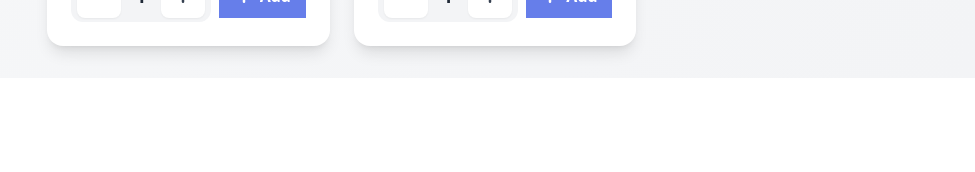
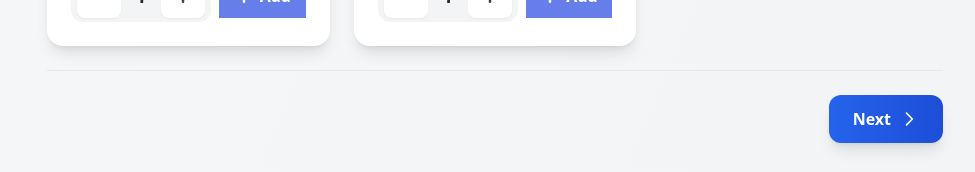
Before and after one commit to Azz3m90/kiosk-version--nextjs, a Next.js app: page / in a window 1280 px wide. Shown: the part 2810-2982 px from the top of the page, without its empty margins (305-1280 px from the left). Before the commit the page ends 2888 px from the top, so only its background shows below. Built offline with nearby package versions, Linux system fonts and the light colour scheme.

Commit message:
fix the height add next previous

```diff
--- a/components/sections/DrinksSection.tsx
+++ b/components/sections/DrinksSection.tsx
@@ -6,6 +6,7 @@ import { useFilters } from '@/hooks/useFilters';
 import { restaurantData } from '@/data/restaurant-data';
 import { MenuItem } from '@/components/ui/MenuItem';
 import { FilterBar } from '@/components/ui/FilterBar';
+import { NavigationButtons } from '@/components/ui/NavigationButtons';
 import type { DrinkItem } from '@/types';
 
 const drinkCategories = ['all', 'hot', 'cold', 'alcoholic'];
@@ -77,6 +78,9 @@ export function DrinksSection() {
           <p className="text-gray-500 dark:text-gray-400 text-xl">{t('no_items_found')}</p>
         </div>
       )}
+
+      {/* Navigation Buttons */}
+      <NavigationButtons currentStep="drinks" />
     </section>
   );
 }
--- a/components/sections/FoodSection.tsx
+++ b/components/sections/FoodSection.tsx
@@ -6,6 +6,7 @@ import { useFilters } from '@/hooks/useFilters';
 import { restaurantData } from '@/data/restaurant-data';
 import { MenuItem } from '@/components/ui/MenuItem';
 import { FilterBar } from '@/components/ui/FilterBar';
+import { NavigationButtons } from '@/components/ui/NavigationButtons';
 import type { FoodItem } from '@/types';
 
 const foodCategories = ['all', 'appetizers', 'mains', 'desserts'];
@@ -77,6 +78,9 @@ export function FoodSection() {
           <p className="text-gray-500 dark:text-gray-400 text-xl">{t('no_items_found')}</p>
         </div>
       )}
+
+      {/* Navigation Buttons */}
+      <NavigationButtons currentStep="food" showPrevious={false} />
     </section>
   );
 }
--- a/components/sections/PaymentSection.tsx
+++ b/components/sections/PaymentSection.tsx
@@ -4,6 +4,7 @@ import { useState } from 'react';
 import { useKiosk } from '@/context/KioskContext';
 import { useTranslation } from '@/hooks/useTranslation';
 import { validateCardNumber, validateCVV } from '@/lib/utils';
+import { NavigationButtons } from '@/components/ui/NavigationButtons';
 import { PaymentSuccessMessage } from './payment/PaymentSuccessMessage';
 import { PaymentMethodSelector } from './payment/PaymentMethodSelector';
 import { CardPaymentForm } from './payment/CardPaymentForm';
@@ -72,18 +73,20 @@ export function PaymentSection() {
   }
 
   return (
-    <section className="animate-fade-in">
+    <section className="flex flex-col h-[calc(100vh-180px)] bg-gradient-to-br from-gray-50 to-gray-100 dark:from-gray-900 dark:to-gray-800 rounded-2xl shadow-lg animate-fade-in">
       {/* Section Header */}
-      <div className="mb-8">
-        <h2 className="text-4xl font-bold text-gray-900 dark:text-gray-100 mb-2">
+      <div className="bg-white dark:bg-gray-800 border-b border-gray-200 dark:border-gray-700 py-4 px-6 rounded-t-2xl flex-shrink-0">
+        <h2 className="text-2xl font-bold text-gray-900 dark:text-gray-100">
           {t('payment_title')}
         </h2>
-        <p className="text-gray-600 dark:text-gray-400 text-lg font-medium">{t('payment_subtitle')}</p>
+        <p className="text-gray-600 dark:text-gray-400 text-sm mt-1">{t('payment_subtitle')}</p>
       </div>
 
-      <div className="grid grid-cols-1 lg:grid-cols-3 gap-8">
+      {/* Content Area - Scrollable */}
+      <div className="flex-1 overflow-y-auto p-4 lg:p-6">
+        <div className="grid grid-cols-1 lg:grid-cols-3 gap-6 lg:gap-8 max-w-7xl mx-auto">
           {/* Payment Form */}
-        <div className="lg:col-span-2">
+          <div className="lg:col-span-2 space-y-6">
             {/* Payment Method Selection */}
             <PaymentMethodSelector
               selectedMethod={paymentMethod}
@@ -113,11 +116,19 @@ export function PaymentSection() {
           </div>
 
           {/* Order Summary Sidebar */}
+          <div className="lg:col-span-1">
             <PaymentSummaryPanel
               onPayment={handlePayment}
               isProcessing={isProcessing}
             />
           </div>
+        </div>
+      </div>
+
+      {/* Navigation Buttons */}
+      <div className="flex-shrink-0 px-4 py-3 bg-white dark:bg-gray-800 border-t border-gray-200 dark:border-gray-700 rounded-b-2xl">
+        <NavigationButtons currentStep="payment" />
+      </div>
     </section>
   );
 }
--- /dev/null
+++ b/components/ui/NavigationButtons.tsx
@@ -0,0 +1,116 @@
+'use client';
+
+import { useKiosk } from '@/context/KioskContext';
+import { useTranslation } from '@/hooks/useTranslation';
+import { Step } from '@/types';
+
+interface NavigationButtonsProps {
+  currentStep: Step;
+  showNext?: boolean;
+  showPrevious?: boolean;
+  onNext?: () => void;
+  onPrevious?: () => void;
+  nextLabel?: string;
+  previousLabel?: string;
+  nextDisabled?: boolean;
+}
+
+const stepOrder: Step[] = ['food', 'drinks', 'review', 'payment'];
+
+export function NavigationButtons({
+  currentStep,
+  showNext = true,
+  showPrevious = true,
+  onNext,
+  onPrevious,
+  nextLabel,
+  previousLabel,
+  nextDisabled = false,
+}: NavigationButtonsProps) {
+  const { navigateToStep, cart } = useKiosk();
+  const { t } = useTranslation();
+
+  const currentIndex = stepOrder.indexOf(currentStep);
+  const hasPrevious = currentIndex > 0;
+  const hasNext = currentIndex < stepOrder.length - 1;
+
+  const handlePrevious = () => {
+    if (onPrevious) {
+      onPrevious();
+    } else if (hasPrevious) {
+      const previousStep = stepOrder[currentIndex - 1];
+      navigateToStep(previousStep);
+    }
+  };
+
+  const handleNext = () => {
+    if (onNext) {
+      onNext();
+    } else if (hasNext) {
+      const nextStep = stepOrder[currentIndex + 1];
+      // Only allow navigation to review/payment if cart has items
+      if ((nextStep === 'review' || nextStep === 'payment') && cart.length === 0) {
+        return;
+      }
+      navigateToStep(nextStep);
+    }
+  };
+
+  // Don't show navigation on payment page (handled by payment button)
+  if (currentStep === 'payment') {
+    return null;
+  }
+
+  return (
+    <div className="flex justify-between items-center gap-4 mt-6 pt-6 border-t border-gray-200 dark:border-gray-700">
+      {/* Previous Button */}
+      {showPrevious && hasPrevious ? (
+        <button
+          onClick={handlePrevious}
+          className="flex items-center gap-2 px-6 py-3 bg-gray-100 hover:bg-gray-200 dark:bg-gray-700 dark:hover:bg-gray-600 text-gray-700 dark:text-gray-200 font-semibold rounded-xl transition-all duration-200 transform hover:scale-105 active:scale-95"
+        >
+          <svg
+            className="w-5 h-5"
+            fill="none"
+            stroke="currentColor"
+            viewBox="0 0 24 24"
+          >
+            <path
+              strokeLinecap="round"
+              strokeLinejoin="round"
+              strokeWidth={2}
+              d="M15 19l-7-7 7-7"
+            />
+          </svg>
+          <span>{previousLabel || t('back')}</span>
+        </button>
+      ) : (
+        <div></div>
+      )}
+
+      {/* Next Button */}
+      {showNext && hasNext && (
+        <button
+          onClick={handleNext}
+          disabled={nextDisabled}
+          className="flex items-center gap-2 px-6 py-3 bg-gradient-to-r from-blue-600 to-blue-700 hover:from-blue-700 hover:to-blue-800 text-white font-semibold rounded-xl transition-all duration-200 transform hover:scale-105 active:scale-95 disabled:opacity-50 disabled:cursor-not-allowed disabled:transform-none shadow-lg hover:shadow-xl"
+        >
+          <span>{nextLabel || t('next')}</span>
+          <svg
+            className="w-5 h-5"
+            fill="none"
+            stroke="currentColor"
+            viewBox="0 0 24 24"
+          >
+            <path
+              strokeLinecap="round"
+              strokeLinejoin="round"
+              strokeWidth={2}
+              d="M9 5l7 7-7 7"
+            />
+          </svg>
+        </button>
+      )}
+    </div>
+  );
+}
--- a/data/restaurant-data.ts
+++ b/data/restaurant-data.ts
@@ -335,6 +335,7 @@ export const restaurantData: RestaurantData = {
       tax: 'Tax',
       next: 'Next',
       back: 'Back',
+      previous: 'Previous',
       proceedToPayment: 'Proceed to Payment',
       completeOrder: 'Complete Order',
       allItems: 'All Items',
@@ -444,6 +445,7 @@ export const restaurantData: RestaurantData = {
       tax: 'Taxe',
       next: 'Suivant',
       back: 'Retour',
+      previous: 'Précédent',
       proceedToPayment: 'Procéder au paiement',
       completeOrder: 'Terminer la commande',
       allItems: 'Tous les articles',
@@ -571,6 +573,7 @@ export const restaurantData: RestaurantData = {
       tax: 'Belasting',
       next: 'Volgende',
       back: 'Terug',
+      previous: 'Vorige',
       proceedToPayment: 'Ga naar betaling',
       completeOrder: 'Bestelling voltooien',
       allItems: 'Alle items',
@@ -678,6 +681,7 @@ export const restaurantData: RestaurantData = {
       tax: 'Steuer',
       next: 'Weiter',
       back: 'Zurück',
+      previous: 'Zurück',
       proceedToPayment: 'Zur Zahlung',
       completeOrder: 'Bestellung abschließen',
       allItems: 'Alle Artikel',
@@ -785,6 +789,7 @@ export const restaurantData: RestaurantData = {
       tax: 'Impuesto',
       next: 'Siguiente',
       back: 'Atrás',
+      previous: 'Anterior',
       proceedToPayment: 'Proceder al pago',
       completeOrder: 'Completar pedido',
       allItems: 'Todos los artículos',
@@ -892,6 +897,7 @@ export const restaurantData: RestaurantData = {
       tax: 'Tassa',
       next: 'Avanti',
       back: 'Indietro',
+      previous: 'Precedente',
       proceedToPayment: 'Procedi al pagamento',
       completeOrder: 'Completa ordine',
       allItems: 'Tutti gli articoli',
```
Also changed, not shown: components/sections/ReviewSection.tsx (+13 -7 lines). Lines whose indentation alone changed are shown as unchanged.
